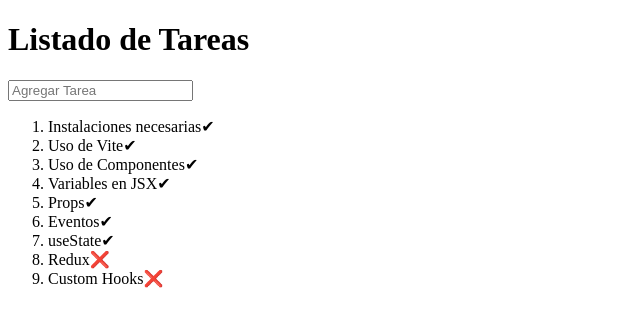
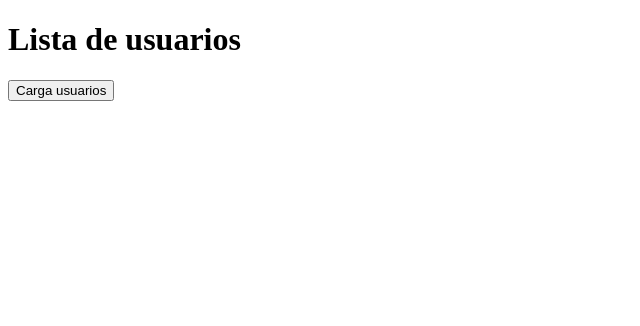
Before and after one commit to lucas-garcia-arb/react-notes, a React (Vite) app: page / in a window 1280 px wide. Shown: the top 326 px of the page, without its empty margins (0-640 px from the left). Built offline with nearby package versions, Linux system fonts and the light colour scheme.

Commit message:
fetch con async await

```diff
--- /dev/null
+++ b/src/components/users-app/UsersApp.jsx
@@ -0,0 +1,36 @@
+import { useState } from 'react'
+
+const UsersApp = () => {
+
+    const [users, setUsers] = useState([])
+    const fetchUsers = async() => {
+        try {
+            const response = await fetch('https://jsonplaceholder.typicode.com/users')
+            const data = await response.json()
+            setUsers(data)
+        } catch (error) {
+            console.error(error)
+        }
+    }
+
+    //Se puede cargar automaticamente los datos cuando se genere un cambio
+    //useState(()=>{
+    //    fetchUsers()
+    //},[])
+    //O se puede cargar a través de una función con un botón
+    const loadUsers = () => {
+        fetchUsers()
+    }
+
+    return (
+    <>
+      <h1>Lista de usuarios</h1>
+      <button onClick={loadUsers}>Carga usuarios</button>
+      <ul>
+        {users.map(u => <li key={u.id}>{u.name}</li>)}
+      </ul>
+    </>
+  )
+}
+
+export default UsersApp
--- a/src/main.jsx
+++ b/src/main.jsx
@@ -1,9 +1,9 @@
 import React from 'react'
 import ReactDOM from 'react-dom/client'
-import { Listado } from './components/Listado'
+import UsersApp from './components/users-app/UsersApp'
 
 ReactDOM.createRoot(document.getElementById('root')).render(
   <React.StrictMode>
-    <Listado />
+    <UsersApp />
   </React.StrictMode>,
 )
```
Also changed, not shown: src/components/agregar-tareas/AgregarTarea.jsx (renamed from src/components/AgregarTarea.jsx), src/components/agregar-tareas/Listado.jsx (renamed from src/components/Listado.jsx).
